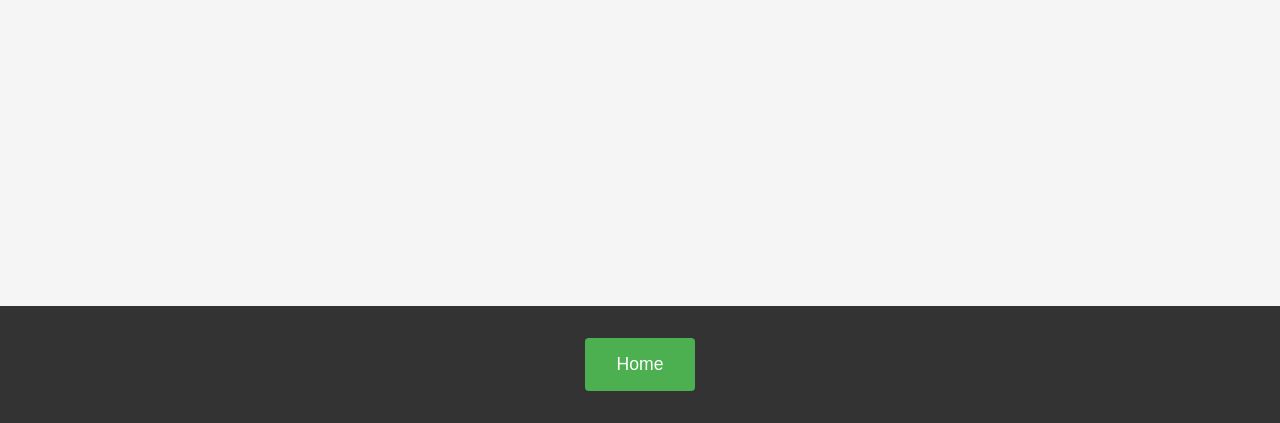
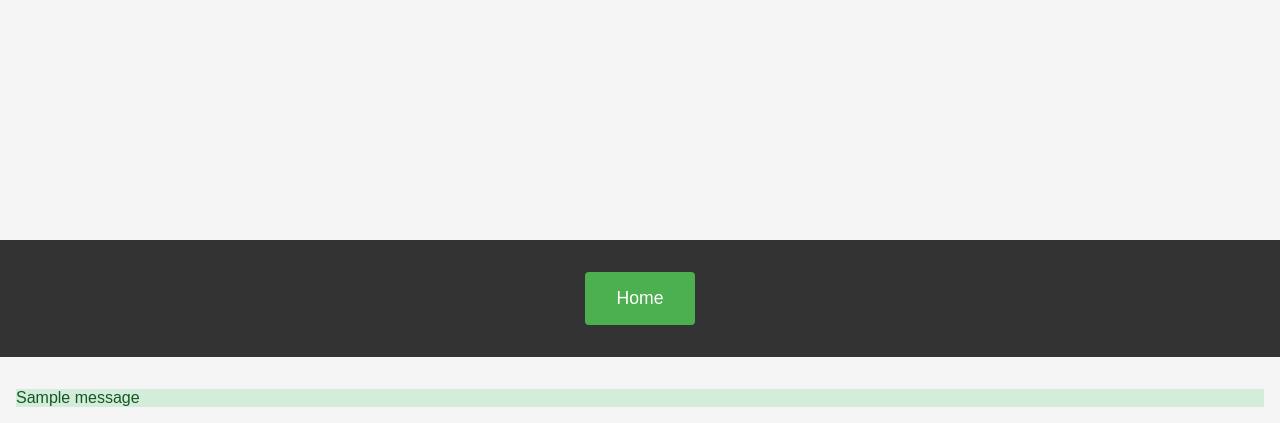
Before and after one commit to weeeelly/Final_Proposal, a Flask app: page /update in a window 1280 px wide. Shown: the part 377-800 px from the top of the page. Run offline with Flask 3, Linux system fonts and the light colour scheme; the visitor is signed in with stand-in values (Sample User, id 1); tables that the repository leaves empty or names only in its code hold one stand-in row (values such as "Sample post"); one stand-in notice (Sample message) is shown.

Commit message:
add flash

```diff
--- a/templates/update.html
+++ b/templates/update.html
@@ -106,6 +106,21 @@
             background-color: #cccccc;
             cursor: not-allowed;
         }
+        .flash-messages {
+            margin-top: 1rem;
+            padding: 1rem;
+            border-radius: 4px;
+        }
+
+        .flash-messages .success {
+            background-color: #d4edda;
+            color: #155724;
+        }
+
+        .flash-messages .danger {
+            background-color: #f8d7da;
+            color: #721c24;
+        }
     </style>
 </head>
 <body>
@@ -165,6 +180,17 @@
 
     <div class="button-section">
         <button onclick="window.location.href='/'">Home</button>
+    </div>
+
+    {% with messages = get_flashed_messages(with_categories=true) %}
+        {% if messages %}
+            <div class="flash-messages">
+                {% for category, message in messages %}
+                    <div class="{{ category }}">{{ message }}</div>
+                {% endfor %}
+            </div>
+        {% endif %}
+        {% endwith %}
     </div>
 
     <script>
```
